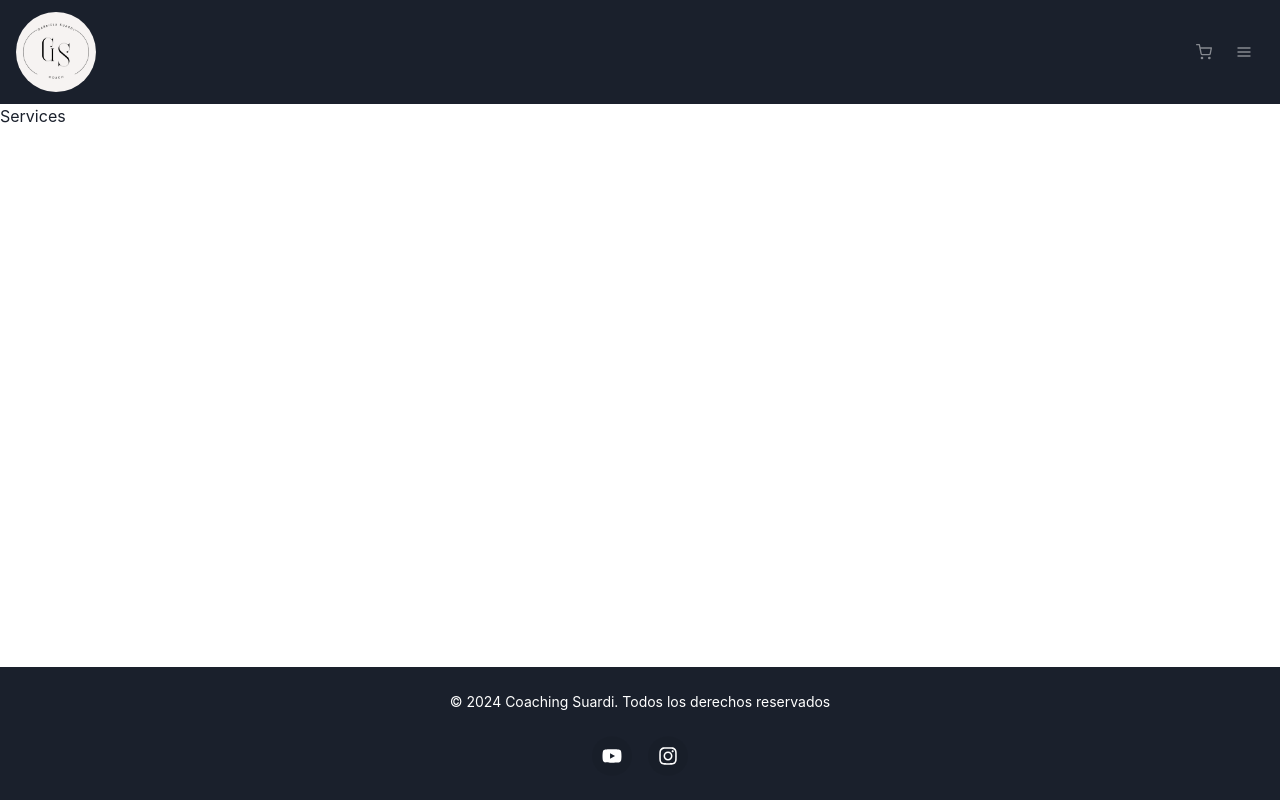
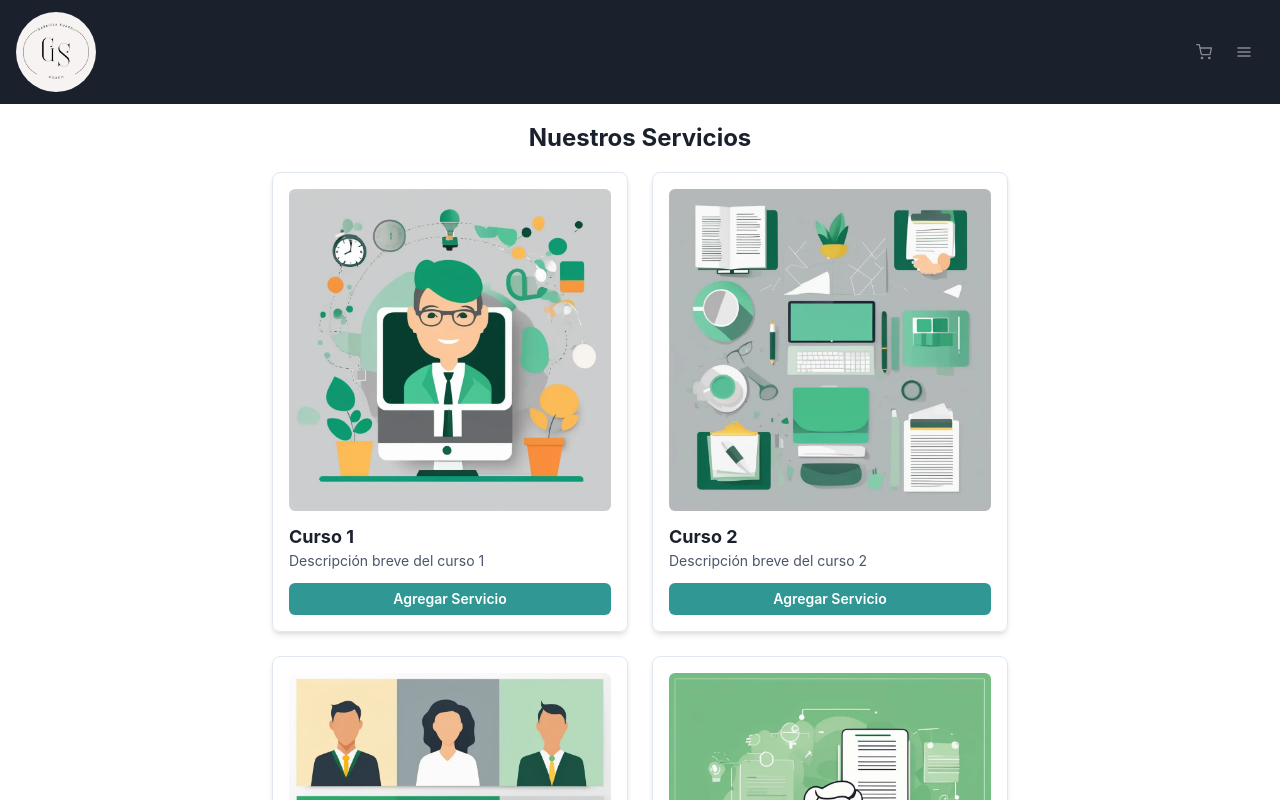
Before and after one commit to Comagol/coaching-suardi, a React (Vite) app: page /services in a window 1280 px wide. Shown: the top 800 px of the page. Built offline with nearby package versions, Linux system fonts and the light colour scheme.

Commit message:
adding service.jsx page

```diff
--- a/src/components/CourseCarrousel.jsx
+++ b/src/components/CourseCarrousel.jsx
@@ -10,10 +10,10 @@ import course4 from "../assets/images/course4.png";
 
 // Datos de ejemplo de cursos/workshops
 const courses = [
-  { id: 1, title: "Curso 1", image: course1, link: "/course/1" },
-  { id: 2, title: "Curso 2", image: course2, link: "/course/2" },
-  { id: 3, title: "Curso 3", image: course3, link: "/course/3" },
-  { id: 4, title: "Curso 4", image: course4, link: "/course/4" },
+  { id: 1, title: "Amor Propio", image: course1, link: "/course/1" },
+  { id: 2, title: "Vocacional", image: course2, link: "/course/2" },
+  { id: 3, title: "Reinventate", image: course3, link: "/course/3" },
+  { id: 4, title: "Profesional", image: course4, link: "/course/4" },
 ];
 
 const CourseCarousel = () => {
--- a/src/pages/Services.jsx
+++ b/src/pages/Services.jsx
@@ -1,9 +1,46 @@
-import React from 'react'
+import React from 'react';
+import {
+  Box,
+  Text,
+  Grid,
+  Image,
+  Flex,
+  Button,
+  Container,
+} from '@chakra-ui/react';
+import course1 from "../assets/images/course1.png";
+import course2 from "../assets/images/course2.png";
+import course3 from "../assets/images/course3.png";
+import course4 from "../assets/images/course4.png";
+
+const services = [
+  { id: 1, title: 'Curso 1', image: course1, description: 'Descripción breve del curso 1' },
+  { id: 2, title: 'Curso 2', image: course2, description: 'Descripción breve del curso 2' },
+  { id: 3, title: 'Curso 3', image: course3, description: 'Descripción breve del curso 3' },
+  { id: 4, title: 'Curso 4', image: course4, description: 'Descripción breve del curso 4' },
+];
 
 const Services = () => {
   return (
-    <div>Services</div>
-  )
-}
+    <Container maxW="container.md" py={4}>
+      <Text fontSize="2xl" fontWeight="bold" textAlign="center" mb={4}>
+        Nuestros Servicios
+      </Text>
 
-export default Services
+      <Grid templateColumns={{ base: '1fr', md: 'repeat(2, 1fr)' }} gap={6}>
+        {services.map((service) => (
+          <Box key={service.id} p={4} borderWidth={1} borderRadius="lg" shadow="md">
+            <Image src={service.image} alt={service.title} borderRadius="md" mb={3} />
+            <Text fontSize="lg" fontWeight="bold">{service.title}</Text>
+            <Text fontSize="sm" color="gray.600" mb={3}>{service.description}</Text>
+            <Button colorScheme="teal" size="sm" w="full">
+              Agregar Servicio
+            </Button>
+          </Box>
+        ))}
+      </Grid>
+    </Container>
+  );
+};
+
+export default Services;
```
